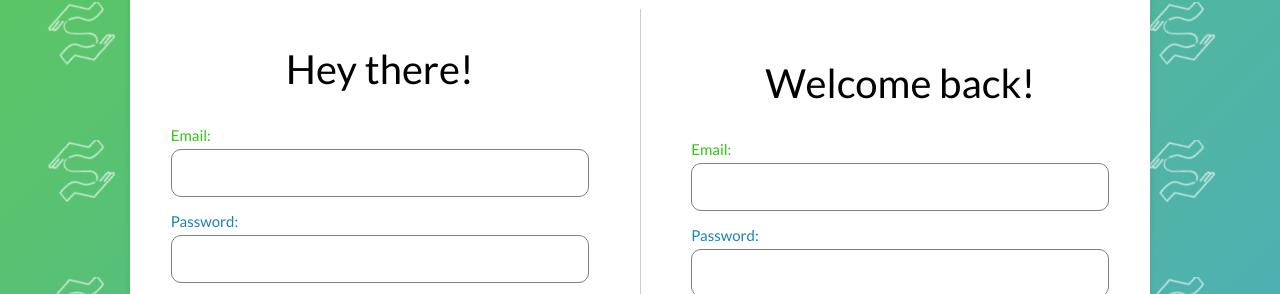
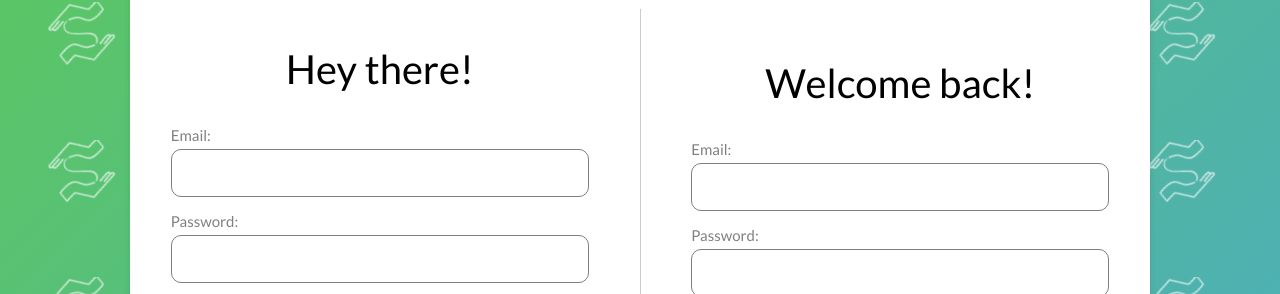
Before and after one commit to Adesh-111/serve-it, a React (Vite) app: page / in a window 1280 px wide. Shown: the part 151-445 px from the top of the page. Built offline with nearby package versions, Linux system fonts and the light colour scheme.

Commit message:
Completion of login form frontend

```diff
--- a/src/components/LoginPage/LoginPage.css
+++ b/src/components/LoginPage/LoginPage.css
@@ -84,8 +84,6 @@ input {
 
 input:focus {
   outline: none;
-  border: 1px solid #5cc85c;
-  box-shadow: 0px 0px 5px #5cc85c;
 }
 
 input.email.valid {
@@ -93,17 +91,22 @@ input.email.valid {
   box-shadow: 0px 0px 5px #1b82b3;
 }
 
-input.pass.valid {
+input.pass.valid, input.confirmPass.valid {
   border: 1px solid #1b82b3;
   box-shadow: 0px 0px 5px #1b82b3;
 }
 
+.auth-box label{
+  color: grey;
+}
+
 input.email.invalid,
-input.pass.invalid {
-  border: 1px solid grey;
+input.pass.invalid,
+input.confirmPass.invalid {
+  border: 1px solid rgb(238, 116, 116);
 }
 .pass-rules{
-  color: #1b82b3;
+  color: gray;
   font-size: 12px;
   margin-top: 0;
 }
--- a/src/components/LoginPage/LoginPage.jsx
+++ b/src/components/LoginPage/LoginPage.jsx
@@ -16,6 +16,7 @@ const LoginPage = () => {
 
   const [emailStatus, setEmailStatus] = useState("");
   const [passwordStatus, setPasswordStatus] = useState("");
+  const [confirmPasswordStatus, setConfirmPasswordStatus] = useState(""); // Updated state
   const [error, setError] = useState("");
   const [passwordErrors, setPasswordErrors] = useState([]);
 
@@ -34,10 +35,13 @@ const LoginPage = () => {
       setPasswordErrors(errors);
     }
 
-    if (name === "confirmPassword" && value !== signupData.password) {
-      setError("Passwords do not match");
-    } else {
-      setError("");
+    if (name === "confirmPassword") {
+      setConfirmPasswordStatus(value === signupData.password ? "valid" : "invalid");
+      if (value !== signupData.password) {
+        setError("Passwords do not match");
+      } else {
+        setError("");
+      }
     }
   };
 
@@ -67,14 +71,17 @@ const LoginPage = () => {
 
   const handleSignupSubmit = (e) => {
     e.preventDefault();
+
     if (signupData.password !== signupData.confirmPassword) {
       setError("Passwords do not match");
       return;
     }
+
     if (passwordStatus !== "valid") {
       alert("Please ensure your password meets all requirements.");
       return;
     }
+
     alert("Signup Successful");
   };
 
@@ -89,7 +96,7 @@ const LoginPage = () => {
         <div className="auth-box signup-form">
           <h2>Hey there!</h2>
           <form onSubmit={handleSignupSubmit}>
-            <label style={{ color: "#30C70F" }}>Email:</label>
+            <label>Email:</label>
             <input
               type="email"
               name="email"
@@ -99,7 +106,7 @@ const LoginPage = () => {
               required
             />
 
-            <label style={{ color: "#1B82B3" }}>Password:</label>
+            <label>Password:</label>
             <input
               className={`pass ${passwordStatus}`}
               type="password"
@@ -120,14 +127,10 @@ const LoginPage = () => {
             <input
               type="password"
               name="confirmPassword"
-              className="confirmPass"
+              className={`confirmPass ${confirmPasswordStatus}`}
               value={signupData.confirmPassword}
               onChange={handleSignupChange}
               required
-              style={{
-                borderColor: error ? "rgb(236, 103, 103)" : "grey",
-                boxShadow: error ? "0px 0px 5px rgb 236, 103, 103" : "none",
-              }}
             />
             {error && <p className="error-text">{error}</p>}
 
@@ -147,7 +150,7 @@ const LoginPage = () => {
         <div className="auth-box login-form">
           <h2>Welcome back!</h2>
           <form onSubmit={handleLoginSubmit}>
-            <label style={{ color: "#30C70F" }}>Email:</label>
+            <label>Email:</label>
             <input
               type="email"
               name="email"
@@ -158,7 +161,7 @@ const LoginPage = () => {
               required
             />
 
-            <label style={{ color: "#1B82B3" }}>Password:</label>
+            <label>Password:</label>
             <input
               type="password"
               name="password"
```
